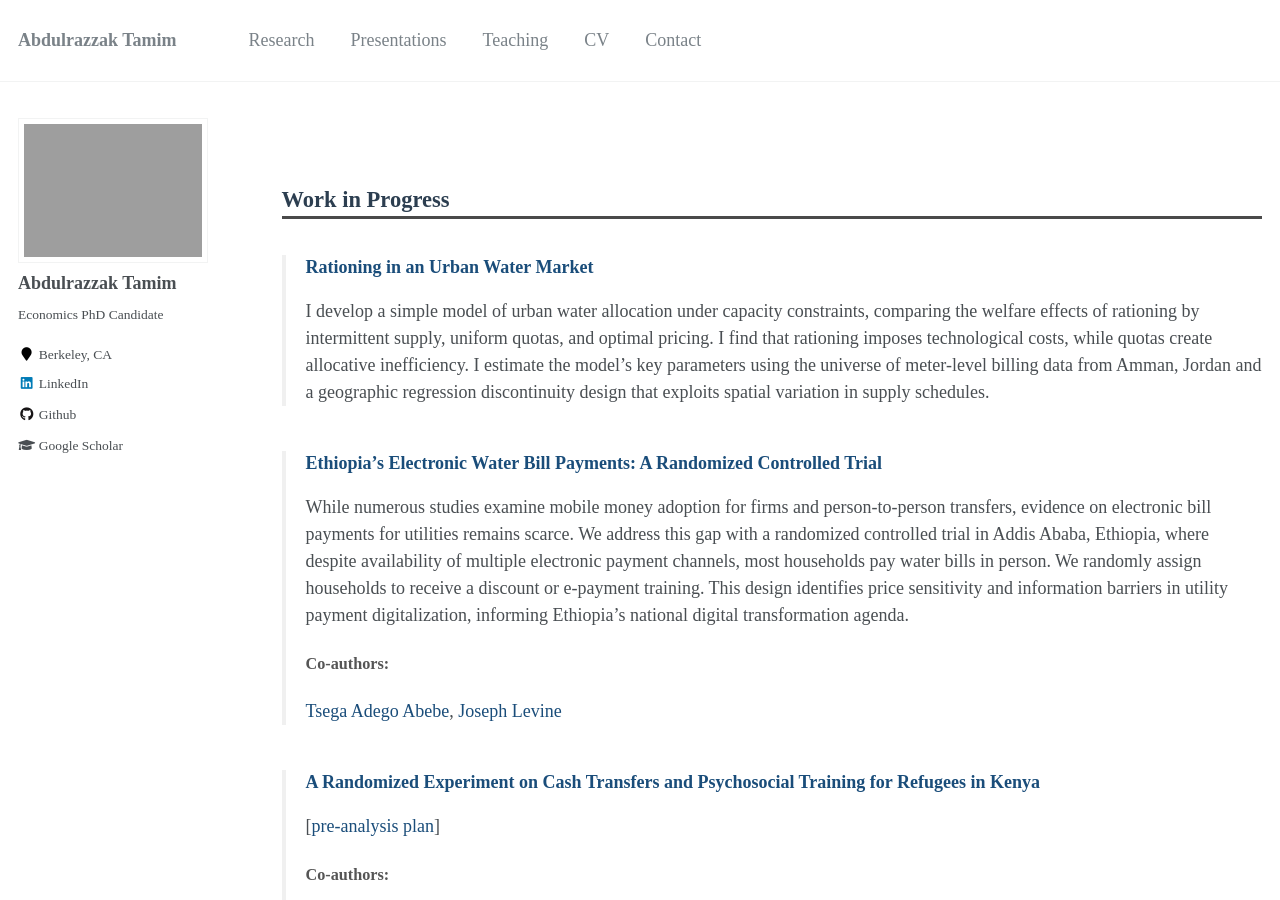
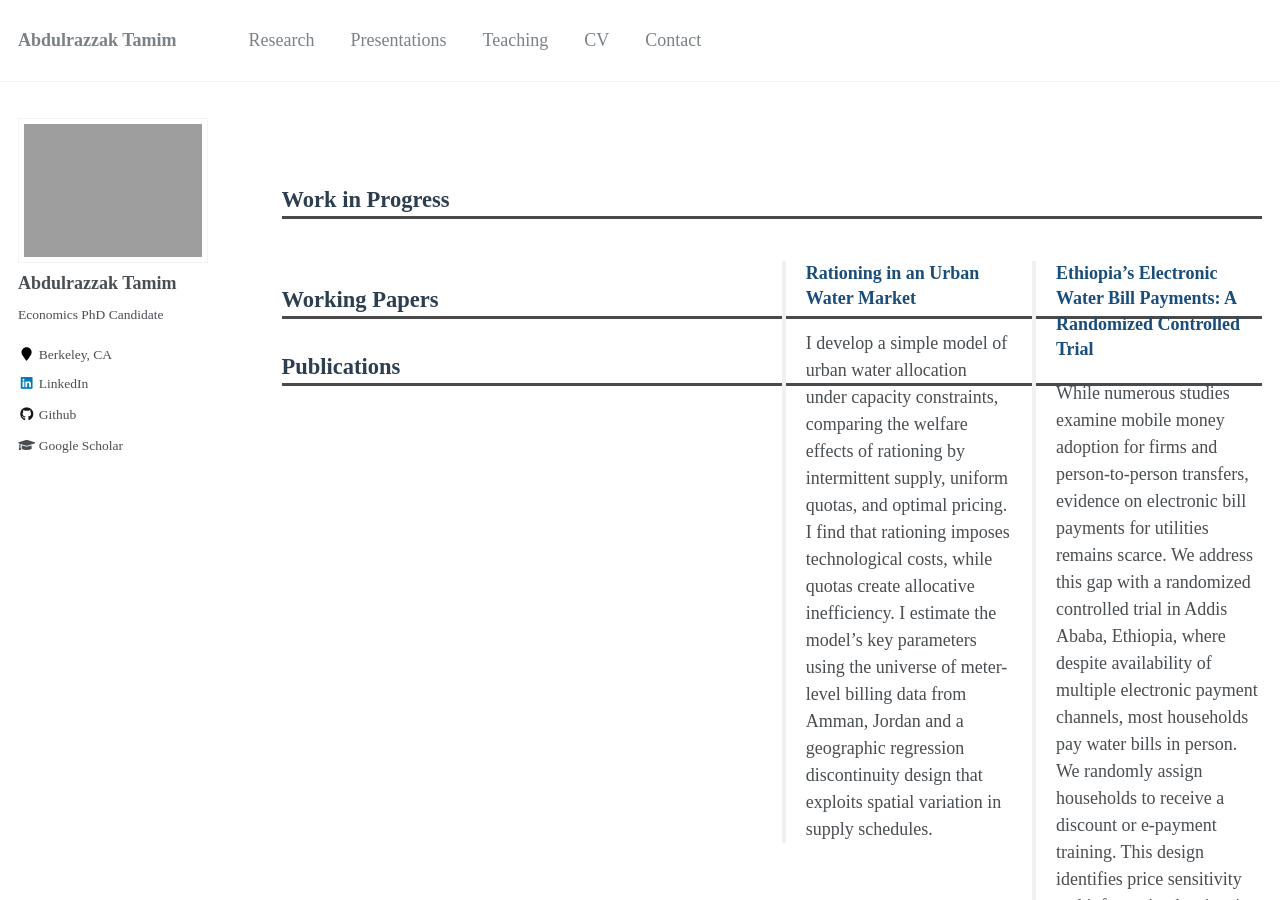
Before and after one commit to AbdulrazzakTamim/abdulrazzaktamim.github.io, a Jekyll site: the page built from _pages/publications.md, in a window 1280 px wide and 900 px high. Built offline with Jekyll 4.4.1, drawn with Linux system fonts in a browser that asks for light colours; comment, search, counter and statistics services are not loaded.

Commit message:
Change archive-single include to use grid layout

```diff
--- a/_pages/publications.md
+++ b/_pages/publications.md
@@ -14,27 +14,22 @@ author_profile: true
 
 
 <h2 style="color: #2c3e50; border-bottom: 3px solid #4a4a4a; padding-bottom: 3px; margin-top: 3em; margin-bottom: 1.5em;">Work in Progress</h2>
-
 {% for post in site.publications reversed %}
   {% if post.status == "wip" %}
-    {% include archive-single.html %}
+    {% include archive-single.html type="grid" %}
   {% endif %}
 {% endfor %}
 
-
 <h2 style="color: #2c3e50; border-bottom: 3px solid #4a4a4a; padding-bottom: 3px; margin-top: 3em; margin-bottom: 1.5em;">Working Papers</h2>
-
 {% for post in site.publications reversed %}
   {% if post.status == "working" %}
-    {% include archive-single.html %}
+    {% include archive-single.html type="grid" %}
   {% endif %}
 {% endfor %}
 
-
 <h2 style="color: #2c3e50; border-bottom: 3px solid #4a4a4a; padding-bottom: 3px; margin-top: 0; margin-bottom: 1.5em;">Publications</h2>
-
 {% for post in site.publications reversed %}
   {% if post.status == "published" %}
-    {% include archive-single.html %}
+    {% include archive-single.html type="grid" %}
   {% endif %}
 {% endfor %}
```
